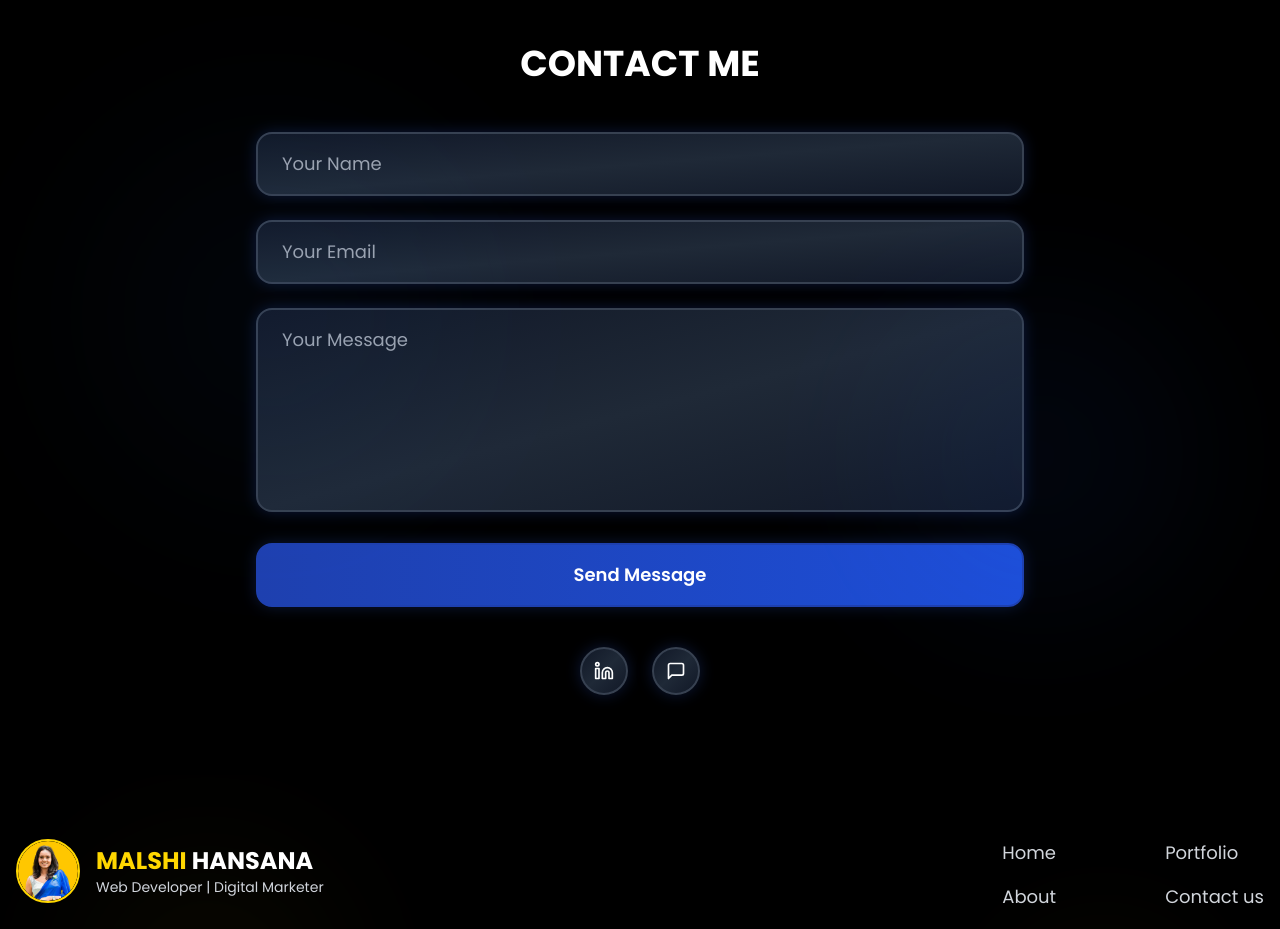
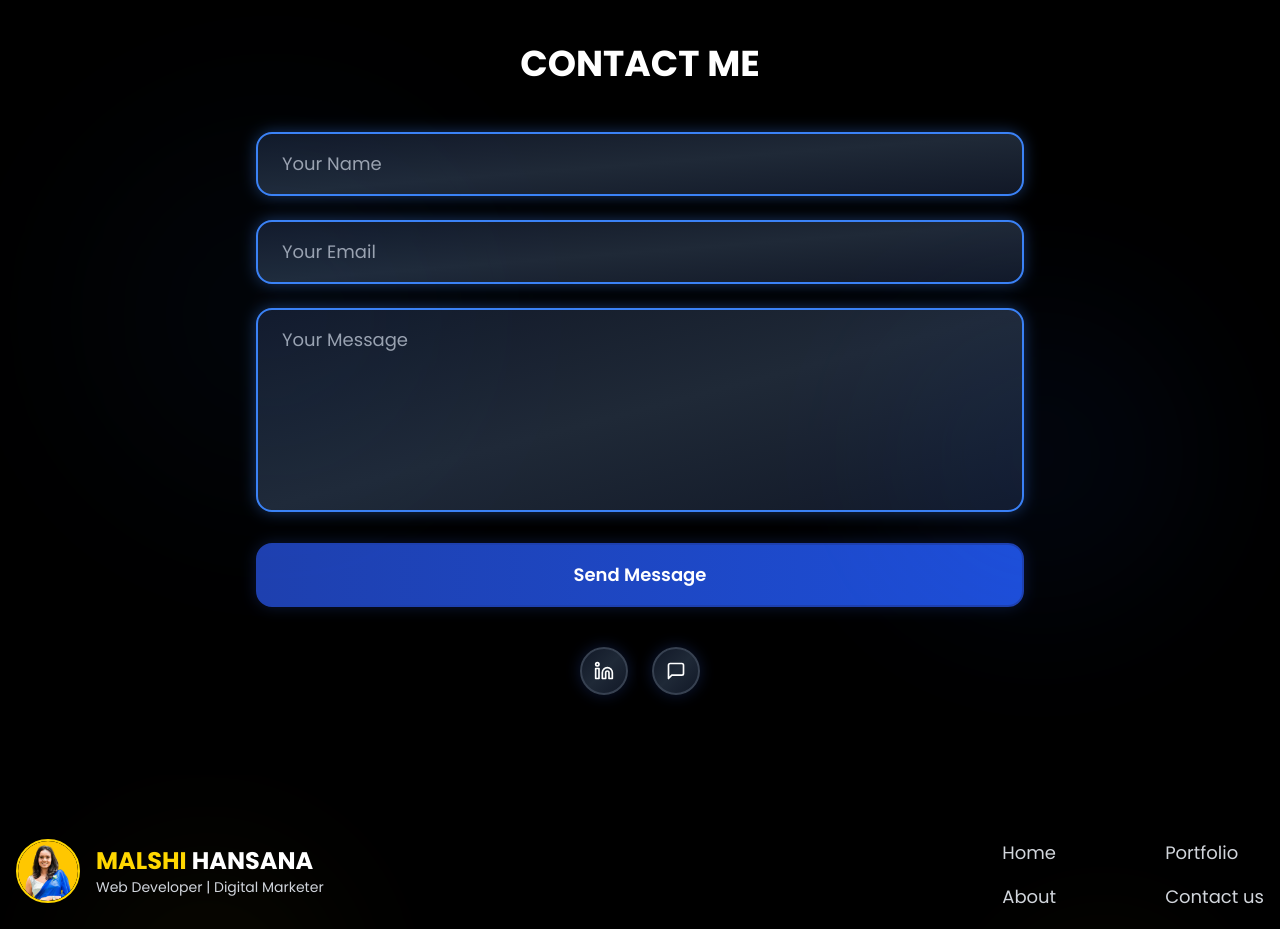
Before and after one commit to hansana128/glow-brand-architect, a React (Vite) app: page / in a window 1280 px wide. Shown: the part 2760-3689 px from the top of the page. Built offline with nearby package versions, Linux system fonts and the light colour scheme.

Commit message:
feat: Apply blue gradient to contact box frame
The Contact Me section's form boxes now have a blue gradient frame.

```diff
--- a/src/components/Contact.tsx
+++ b/src/components/Contact.tsx
@@ -72,7 +72,7 @@ const Contact = () => {
                 value={formData.name}
                 onChange={handleChange}
                 placeholder="Your Name"
-                className="w-full bg-gradient-to-br from-gray-900 via-gray-800 to-gray-900 border-2 border-gray-700 rounded-2xl px-6 py-4 text-white placeholder-gray-400 focus:outline-none focus:ring-2 focus:ring-blue-800 focus:border-blue-800 shadow-[0_0_15px_rgba(30,58,138,0.4)] transition-all text-lg"
+                className="w-full bg-gradient-to-br from-gray-900 via-gray-800 to-gray-900 border-2 border-blue-500 rounded-2xl px-6 py-4 text-white placeholder-gray-400 focus:outline-none focus:ring-2 focus:ring-blue-400 focus:border-blue-400 shadow-[0_0_15px_rgba(59,130,246,0.4)] transition-all text-lg"
               />
             </div>
 
@@ -83,7 +83,7 @@ const Contact = () => {
                 value={formData.email}
                 onChange={handleChange}
                 placeholder="Your Email"
-                className="w-full bg-gradient-to-br from-gray-900 via-gray-800 to-gray-900 border-2 border-gray-700 rounded-2xl px-6 py-4 text-white placeholder-gray-400 focus:outline-none focus:ring-2 focus:ring-blue-800 focus:border-blue-800 shadow-[0_0_15px_rgba(30,58,138,0.4)] transition-all text-lg"
+                className="w-full bg-gradient-to-br from-gray-900 via-gray-800 to-gray-900 border-2 border-blue-500 rounded-2xl px-6 py-4 text-white placeholder-gray-400 focus:outline-none focus:ring-2 focus:ring-blue-400 focus:border-blue-400 shadow-[0_0_15px_rgba(59,130,246,0.4)] transition-all text-lg"
               />
             </div>
 
@@ -94,7 +94,7 @@ const Contact = () => {
                 onChange={handleChange}
                 placeholder="Your Message"
                 rows={6}
-                className="w-full bg-gradient-to-br from-gray-900 via-gray-800 to-gray-900 border-2 border-gray-700 rounded-2xl px-6 py-4 text-white placeholder-gray-400 focus:outline-none focus:ring-2 focus:ring-blue-800 focus:border-blue-800 shadow-[0_0_15px_rgba(30,58,138,0.4)] resize-none transition-all text-lg"
+                className="w-full bg-gradient-to-br from-gray-900 via-gray-800 to-gray-900 border-2 border-blue-500 rounded-2xl px-6 py-4 text-white placeholder-gray-400 focus:outline-none focus:ring-2 focus:ring-blue-400 focus:border-blue-400 shadow-[0_0_15px_rgba(59,130,246,0.4)] resize-none transition-all text-lg"
               ></textarea>
             </div>
 
```
